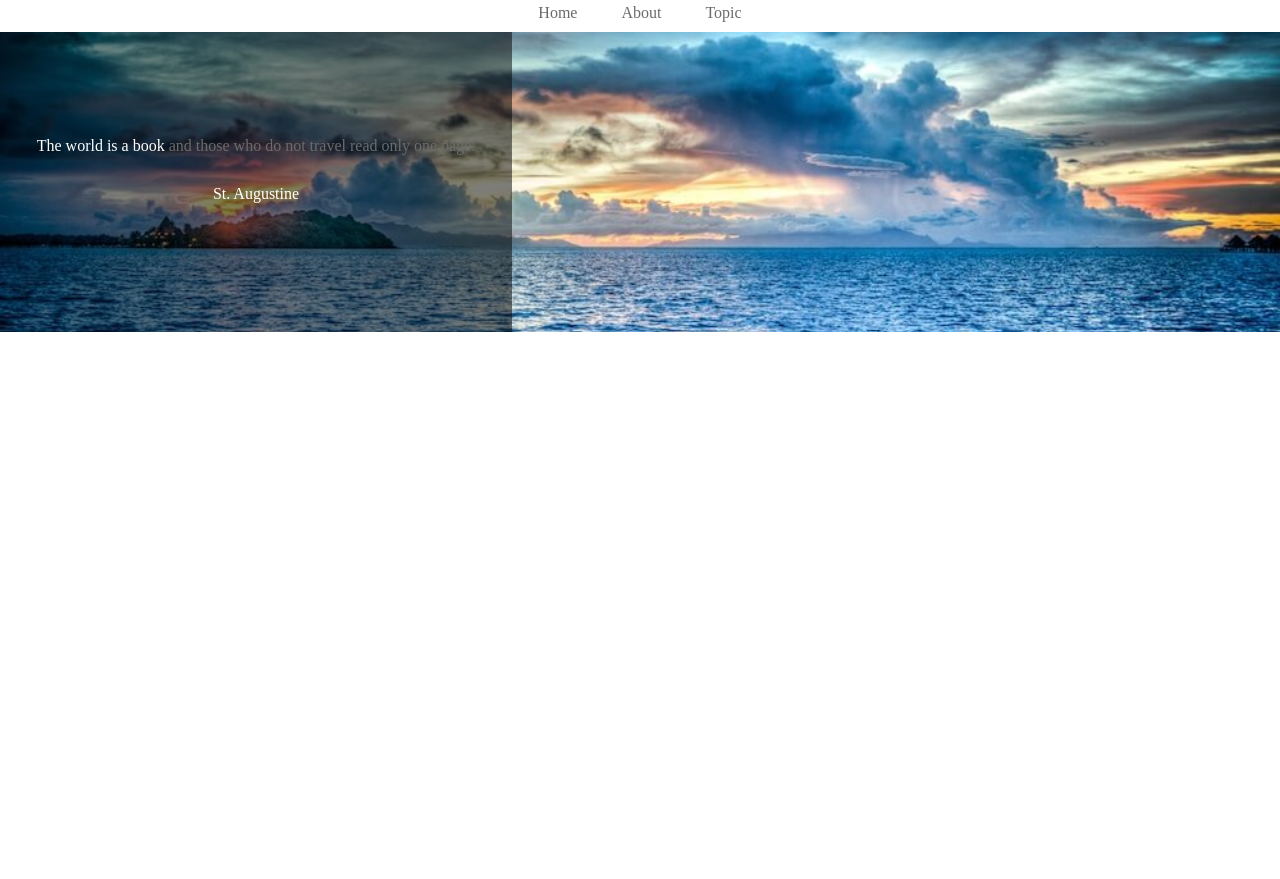
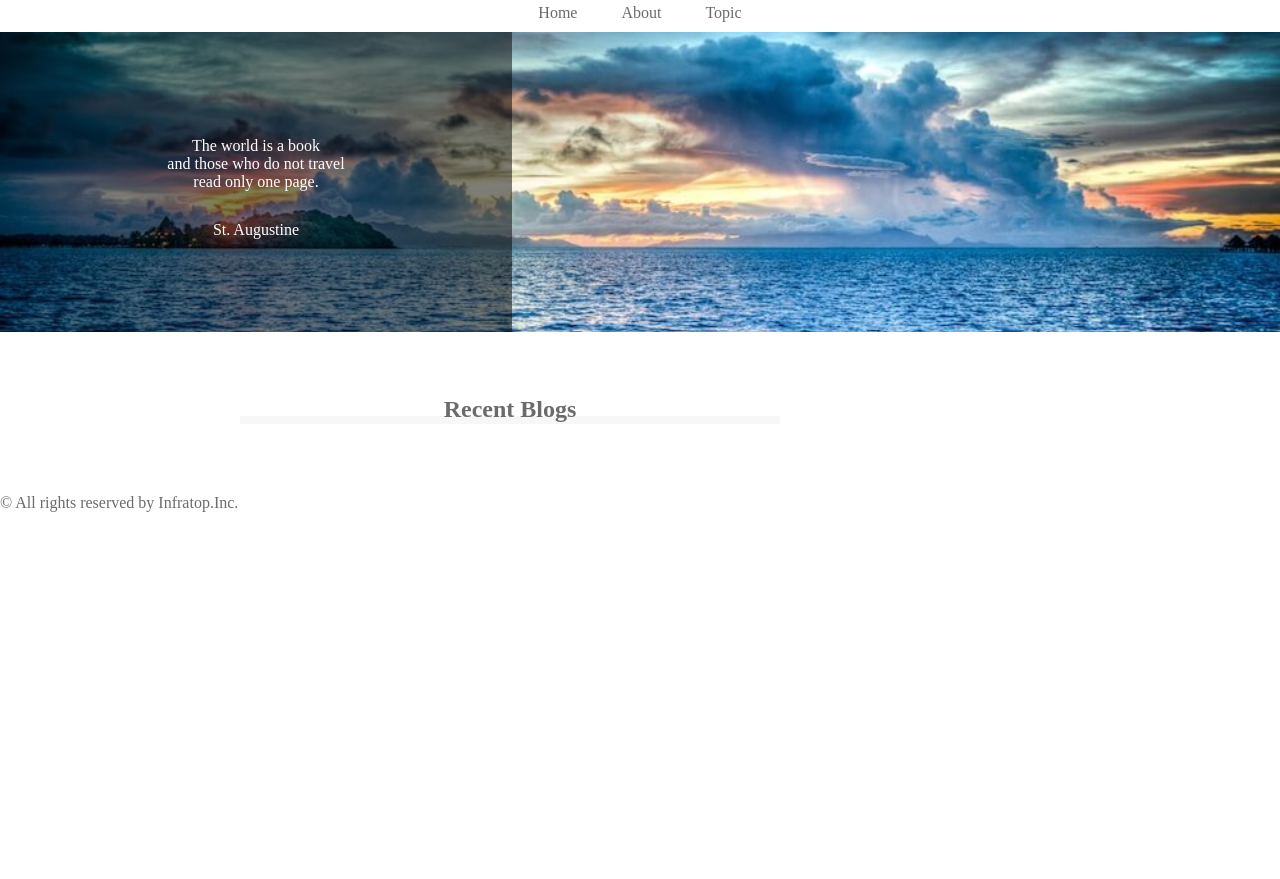
Before and after one commit to yuuki1771/HTML-CSS., a plain HTML site: page caravan/index.html in a window 1280 px wide. Shown: the part 73-952 px from the top of the page. After the commit the page ends 800 px from the top, so only its background shows below. Drawn offline with Linux system fonts and the light colour scheme.

Commit message:
[strat]1-7

```diff
--- a/caravan/index.html
+++ b/caravan/index.html
@@ -12,10 +12,8 @@
         <a href="index.html">
           CARAVAN
         </a>
-
       </h1>
     </header>
-
     <nav>
       <ul class="nav-list">
         <li class="nav-list-item">
@@ -26,32 +24,29 @@
       </ul>
     </nav>
 
-
     <div class="main-visual">
       <div class="main-visual-content">
         <p class="main-visual-text">
-        The world is a book<bl />
-       and those who do not travel<bl />
+          The world is a book<br />
+          and those who do not travel<br />
           read only one page.
         </p>
-
         <p class="main-visual-name">
           St. Augustine
         </p>
-
+      </div>
     </div>
 
-    </div>
 
-    <div class="main">
-      <div class="blog"></div>
+    <main>
+      <section class="blog">
+        <h2 class="blog-heading">Recent Blogs</h2>
+      </section>
       <div class="sidebar"></div>
-    </div>
+    </main>
 
     <footer>
       <p class="footer-text">© All rights reserved by Infratop.Inc.</p>
     </footer>
-
   </body>
-
 </html>
--- a/caravan/styl.css
+++ b/caravan/styl.css
@@ -57,21 +57,26 @@ header .heading {
   color: #fff;
 }
 
-.main {
-  width: 840px;
+main {
+  width: 800px;
   display: flex;
   justify-content: center;
   margin: 0 auto;
+  padding: 70px 0;
+
+.blog {
+  width: 540px;
+  margin-right: 30px;
 }
 
-.blog {
-  width: 600px;
-  height: 1400px;
+.blog-heading {
+  border-bottom: 8px solid #f7f7f7;
+  text-align: center;
+  line-height: 0.6;
 }
 
 .sidebar {
-  width: 240px;
-  height: 1400px;
+  width: 230px;
 }
 
 footer {
```
Lines whose indentation alone changed are shown as unchanged.
